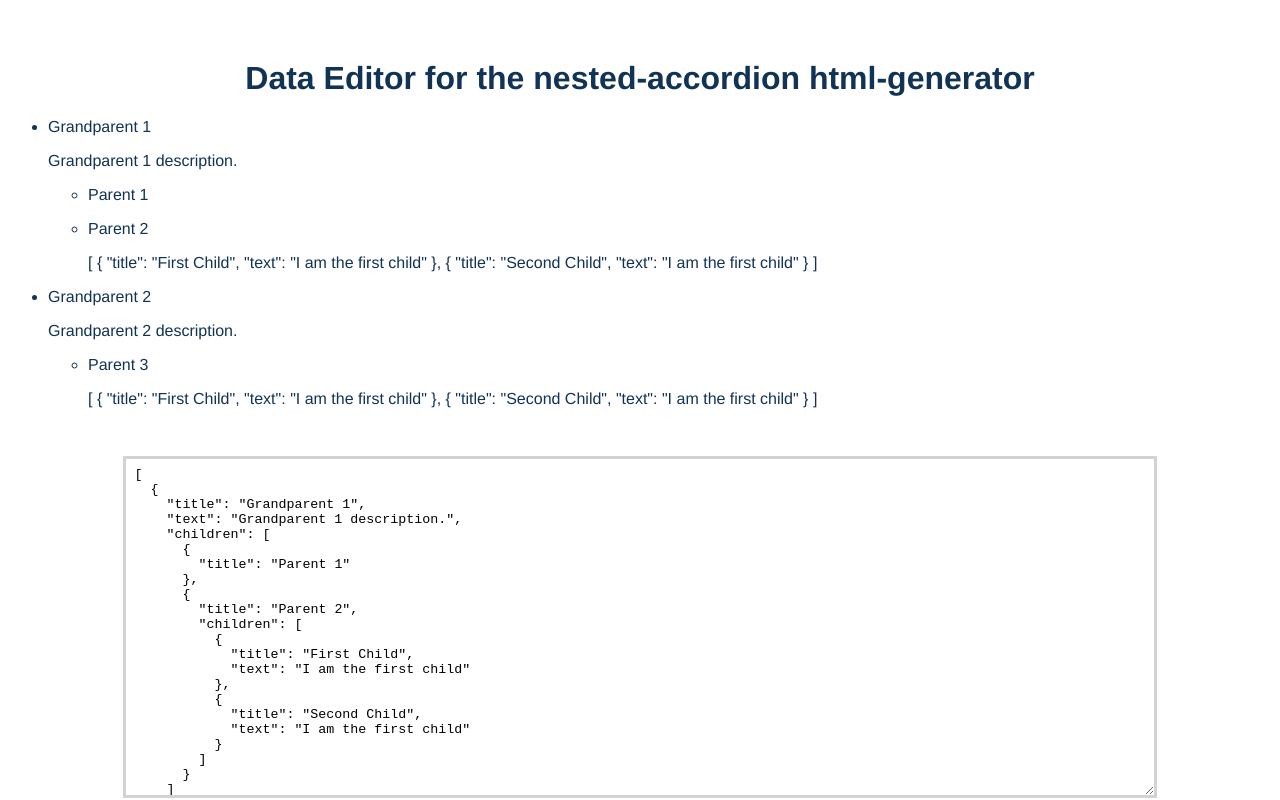
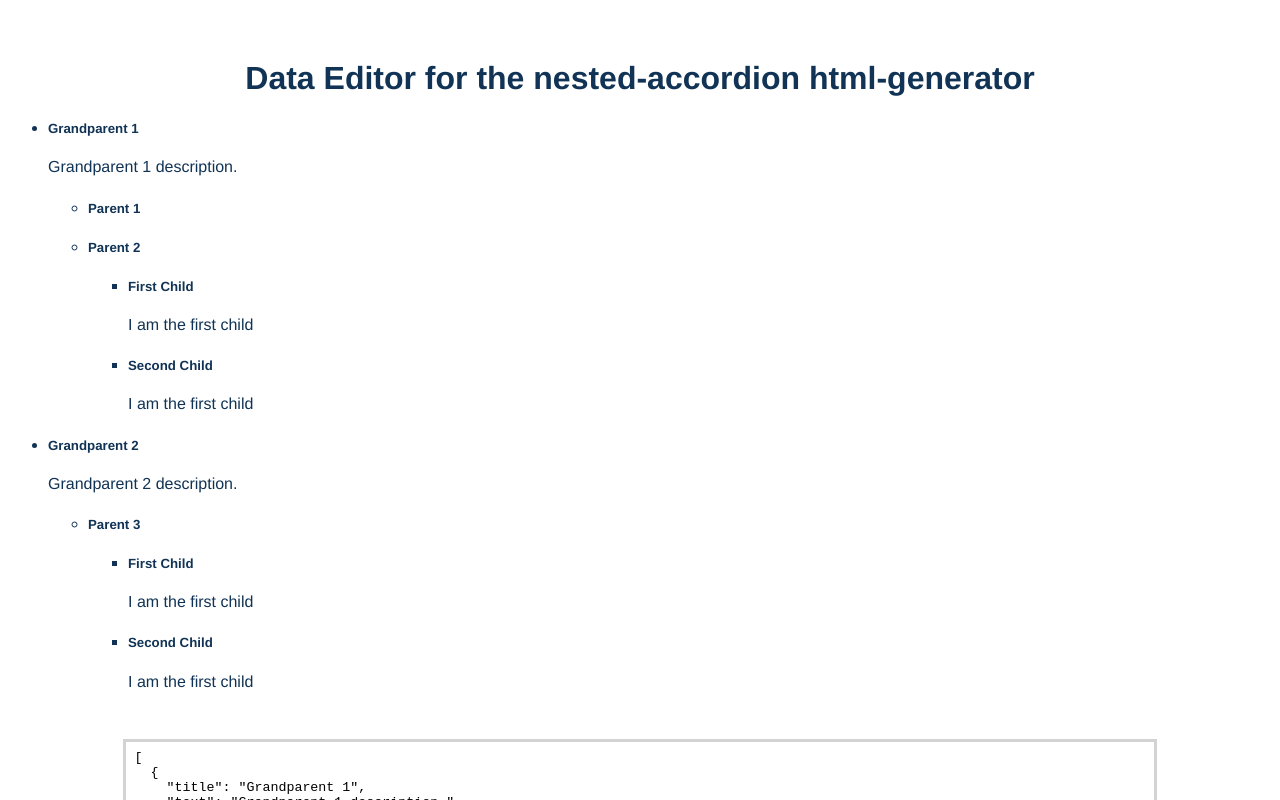
Before and after one commit to LukeStorry/nested-json-editor, a Vue app: page / in a window 1280 px wide. Shown: the top 800 px of the page. Built offline with nearby package versions, Linux system fonts and the light colour scheme.

Commit message:
added Section component with one-way viewing

```diff
--- /dev/null
+++ b/src/components/Section.vue
@@ -0,0 +1,34 @@
+<template>
+  <div class="Section">
+    <h5>{{ sectionData.title }}</h5>
+    <p>{{ sectionData.text }}</p>
+    <ul>
+      <li
+        v-for="childSection in sectionData.children"
+        v-bind:key="childSection.title"
+      >
+        <Section v-bind:sectionData="childSection" />
+      </li>
+    </ul>
+  </div>
+</template>
+
+<script lang="ts">
+import Vue from "vue";
+import { SectionData } from "@/NestedAccordionData";
+
+export default Vue.extend({
+  name: "Section",
+  props: {
+    sectionData: {
+      type: Object as () => SectionData
+    }
+  }
+});
+</script>
+
+<style scoped>
+li {
+  text-align: left;
+}
+</style>
--- a/src/components/VisualDataEditor.vue
+++ b/src/components/VisualDataEditor.vue
@@ -2,18 +2,7 @@
   <div class="VisualDataEditor">
     <ul>
       <li v-for="section in data" v-bind:key="section.title">
-        {{ section.title }}
-        <p>{{ section.text }}</p>
-        <ul>
-          <li
-            v-for="subsection in section.children"
-            v-bind:key="subsection.title"
-          >
-            {{ subsection.title }}
-            <p>{{ subsection.text }}</p>
-            <p>{{ subsection.children }}</p>
-          </li>
-        </ul>
+        <Section v-bind:sectionData="section" />
       </li>
     </ul>
   </div>
@@ -21,6 +10,7 @@
 
 <script lang="ts">
 import Vue from "vue";
+import Section from "@/components/Section.vue";
 
 export default Vue.extend({
   name: "VisualDataEditor",
@@ -28,6 +18,9 @@ export default Vue.extend({
     data() {
       return this.$store.state.data;
     }
+  },
+  components: {
+    Section
   }
 });
 </script>
```
